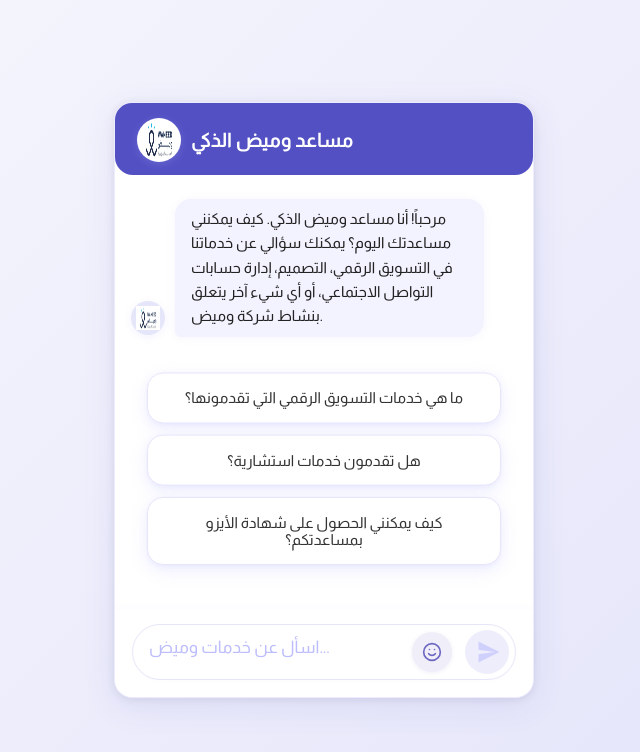
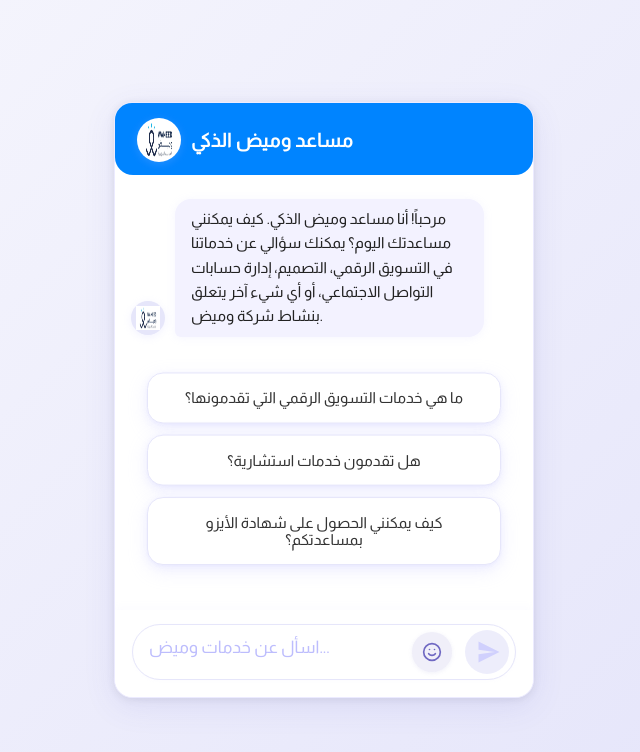
Before and after one commit to ahmedddd1111/my-repository5, a Next.js app: page / in a window 1280 px wide. Shown: the top 752 px of the page, without its empty margins (316-956 px from the left). Built offline with nearby package versions, Linux system fonts and the light colour scheme.

Commit message:
تعديلات جديدة

```diff
--- a/app/global.css
+++ b/app/global.css
@@ -29,7 +29,7 @@ body {
     display: flex;
     align-items: center;
     justify-content: space-between;
-    background: #5350C4;
+    background: #0084ff;
     padding: 15px 22px 13px 22px;
     border-radius: 0 0 18px 18px;
 }
@@ -73,7 +73,7 @@ body {
 }
 
 .chat-header #close-chatbot:hover {
-    background-color: #3d39ac;
+    background-color: #00a2ff;
 }
 
 .chat-body {
@@ -165,7 +165,7 @@ body {
 
 .user-message .message-text {
     color: #fff;
-    background: #6f68c2;
+    background: #175aeb;
     border-radius: 16px 16px 6px 16px;
     box-shadow: 0 1px 8px #bdbdfd22;
 }
```
